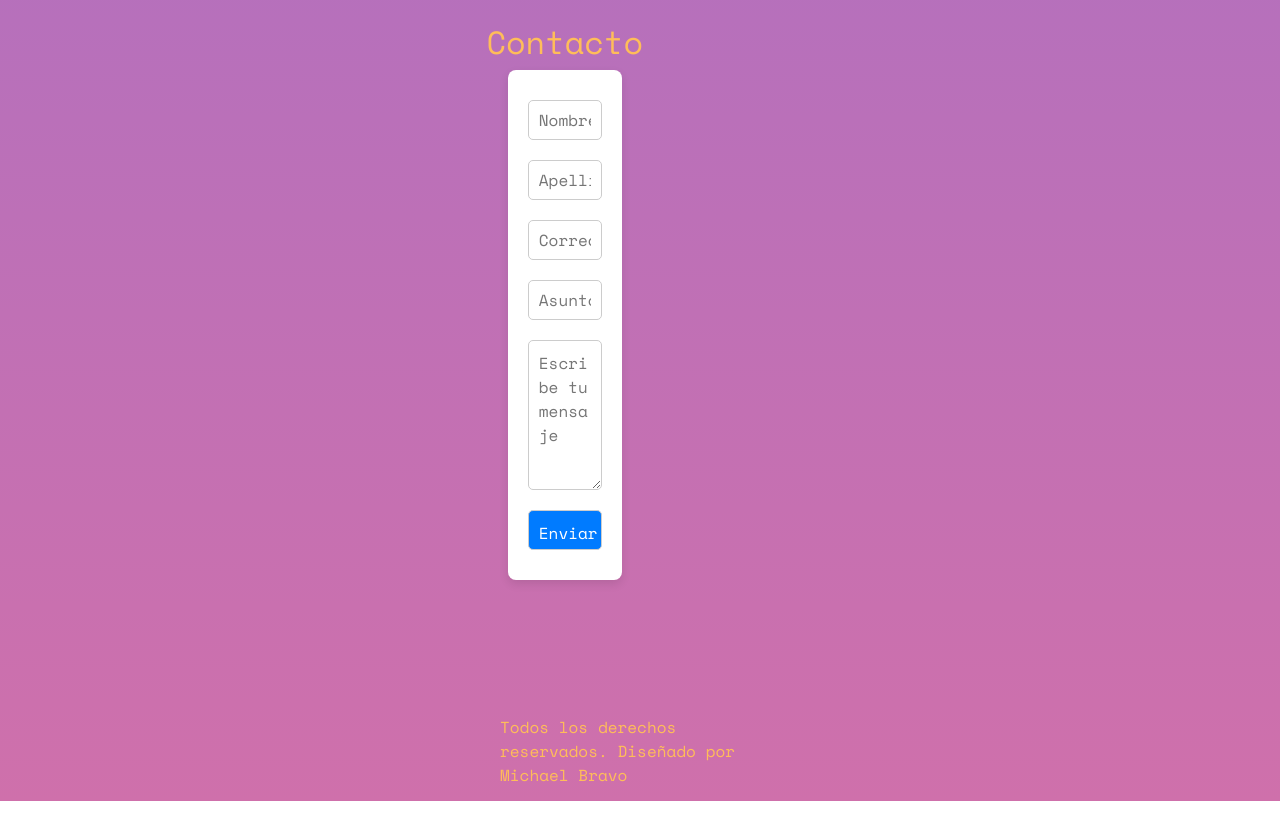
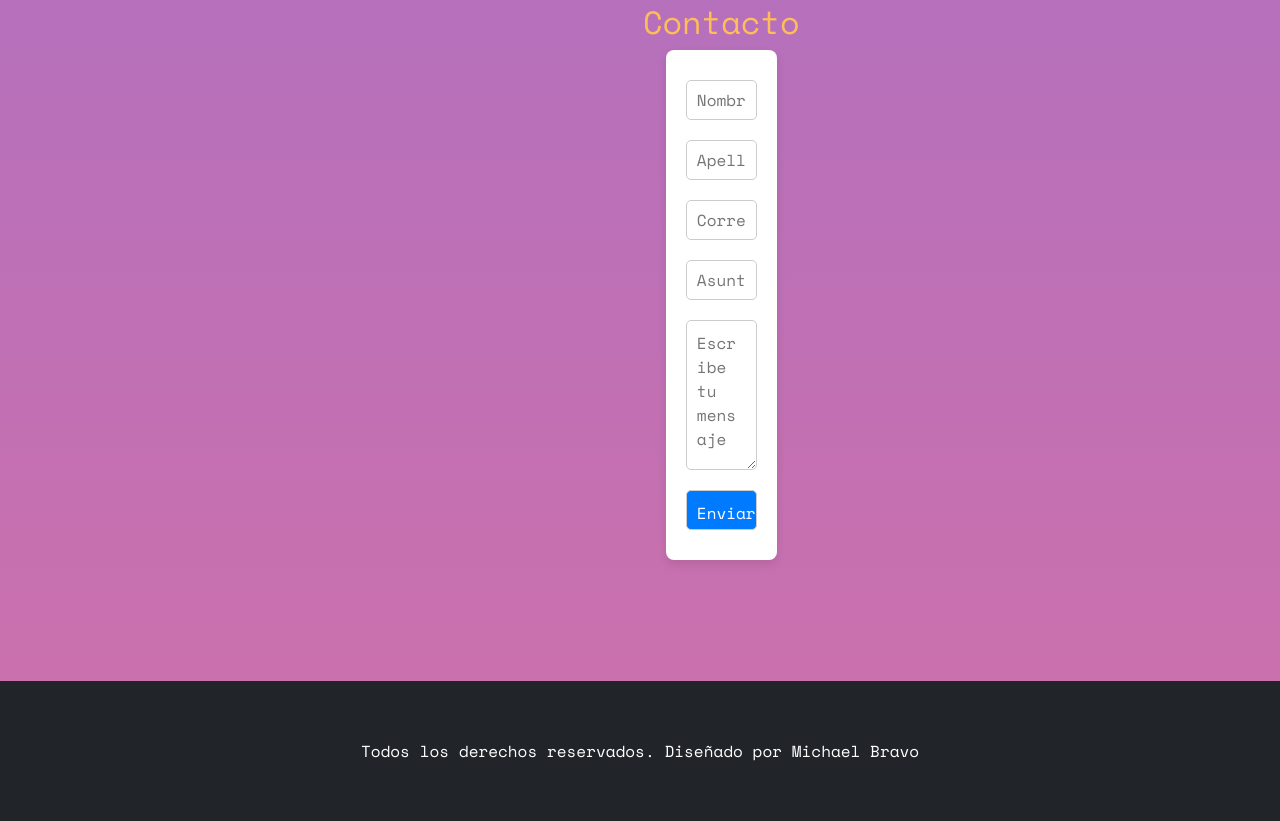
Before and after one commit to MBravoCanales/proyecto-consolidacion-2, a plain HTML site: page index.html in a window 1280 px wide. Shown: the part 3296-4117 px from the top of the page. Drawn offline with nearby package versions, Linux system fonts and the light colour scheme; grey boxes are pictures that could not be loaded.

Commit message:
feat: bootstrap y responsive a footer, fix a medias queries de 768

```diff
--- a/css/style.css
+++ b/css/style.css
@@ -198,7 +198,6 @@ a {
   transform: scale(1.05);
 }
 
-
 /* formulario contacto */
 
 .seccionContacto {
@@ -271,19 +270,26 @@ form textarea {
   background-color: #0056b3;
 }
 
-
 /* Contenido footer */
 
+footer {
+  width: 100%;
+  background-color: #343a40; /* Fondo oscuro */
+  color: white; /* Texto en blanco */
+  padding: 20px 0; /* Añade padding para darle espacio al contenido */
+}
+
 .contenidoFooter {
-  width: 100%;
-  height: 100px;
   display: flex;
   justify-content: center;
   align-items: center;
+  height: 100px;
+  text-align: center;
 }
 
 .contenidoFooter p {
-  margin: 200px 500px;
+  margin: 0; /* Elimina el margen excesivo */
+  font-size: 16px;
 }
 
 /*Media queries*/
@@ -334,13 +340,14 @@ form textarea {
   .divHabilidad p {
     font-size: 1.5rem;
   }
+}
 
+@media (max-width: 768px) {
   /*Proyectos*/
   .galeriaProyectos img {
     margin-bottom: 20px;
   }
-
-  /*Contacto*/
+  /*Formulario*/
   .contenedorFormulario {
     margin: 20px 0;
   }
@@ -357,4 +364,9 @@ form textarea {
   .divImg {
     display: none; /* Ocultar imagen en pantallas muy pequeñas */
   }
+
+  /*Footer*/
+  .contenidoFooter p {
+    font-size: 14px; /* Ajusta el tamaño del texto en pantallas pequeñas */
+  }
 }
--- a/index.html
+++ b/index.html
@@ -231,11 +231,12 @@
 
 
     <!-- seccion footer -->
-    <footer>
-      <div class="contenidoFooter">
+    <footer class="footer bg-dark text-white">
+      <div class="contenidoFooter container-fluid">
         <p>Todos los derechos reservados. Diseñado por Michael Bravo</p>
       </div>
     </footer>
+
 
     <script
       src="https://kit.fontawesome.com/3733284295.js"
```
